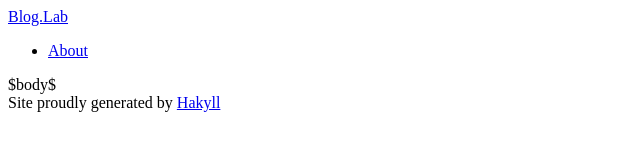
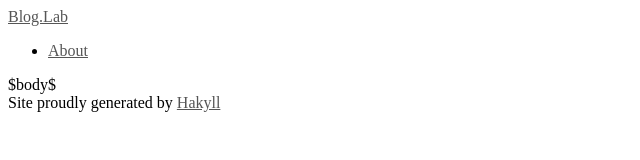
Before and after one commit to SimonLab/bog.lab, a plain HTML site: page templates/default.html in a window 1280 px wide. Shown: the whole page, without its empty margins (0-640 px from the left). Drawn offline with nearby package versions, Linux system fonts and the light colour scheme; files that its build step writes are made by us from their sources.

Commit message:
update scss, test nested rule

```diff
--- a/css/default.scss
+++ b/css/default.scss
@@ -18,6 +18,12 @@ h2 {
   color: #777;
 }
 
+a {
+  color: #555;
+   &:hover {
+      color: #222;
+    }
+}
 p {
   font-size: 1.1em;
   line-height: 1.7em;
```
